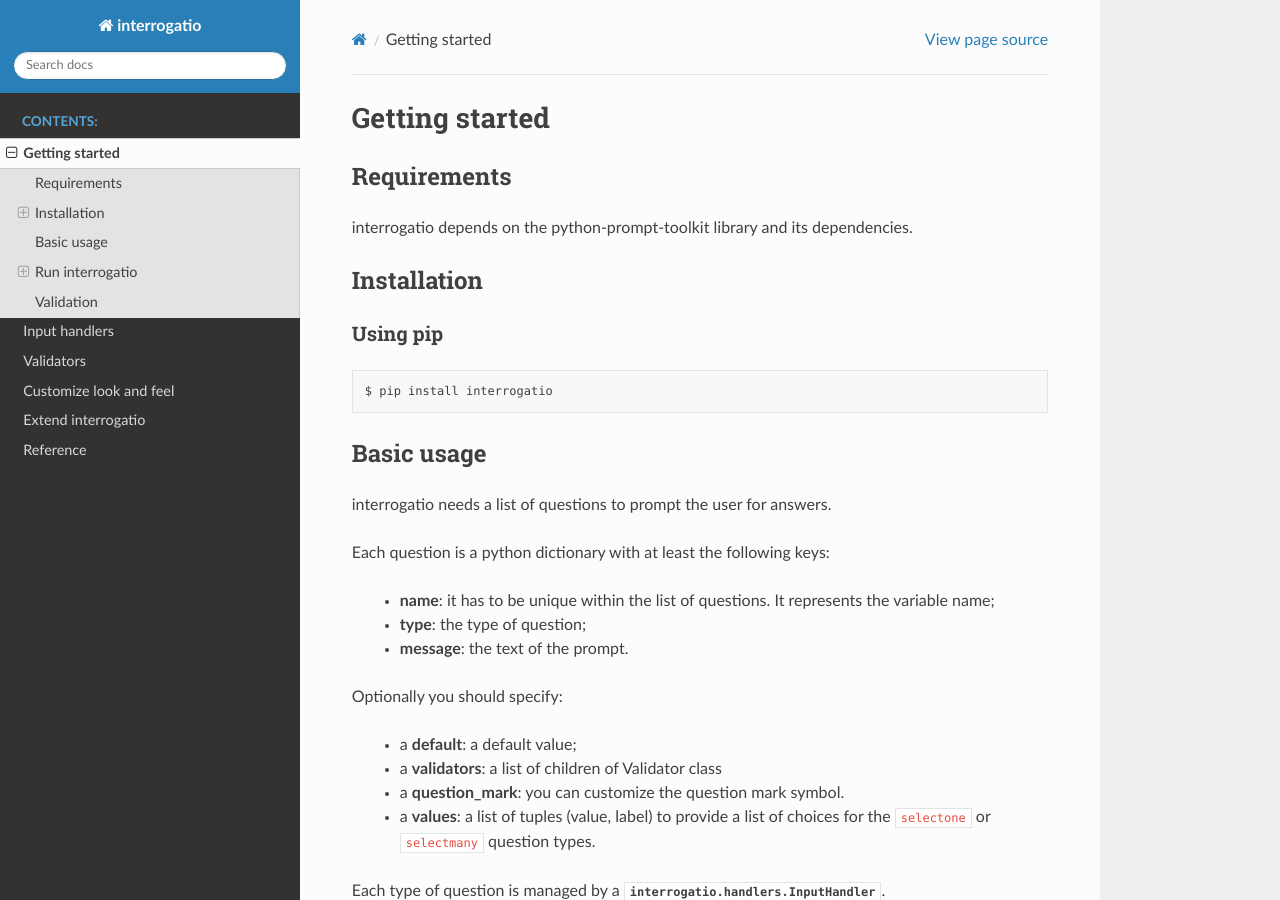
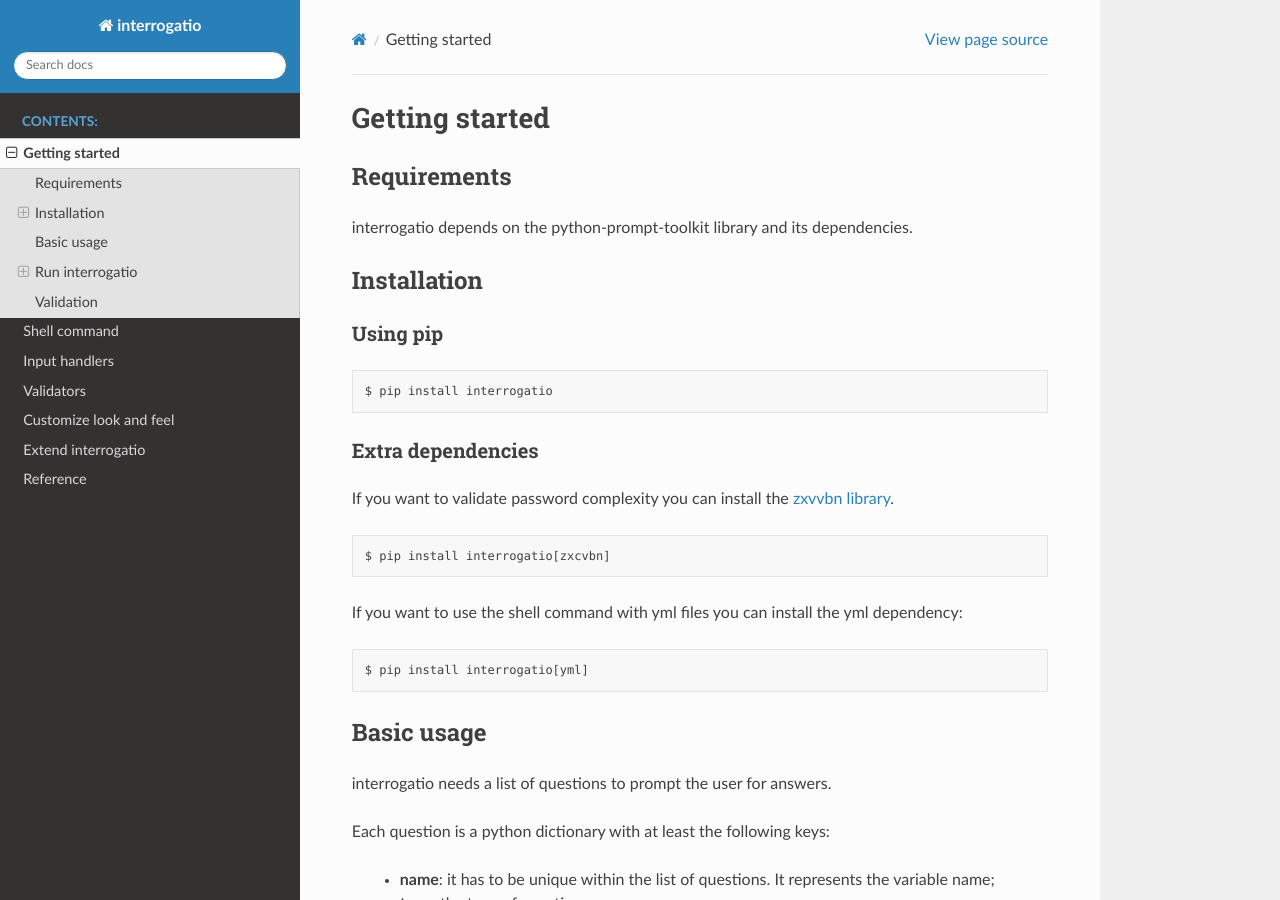
Before and after one commit to ffaraone/interrogatio, a Sphinx documentation site: the page built from docs/getting_started.rst, in a window 1280 px wide and 900 px high. Built offline with Sphinx 7.4.7 and the Read the Docs theme 2.0.0, drawn with Linux system fonts in a browser that asks for light colours.

Commit message:
wip docs

```diff
--- a/docs/getting_started.rst
+++ b/docs/getting_started.rst
@@ -16,6 +16,23 @@
 
     $ pip install interrogatio
 
+
+Extra dependencies
+^^^^^^^^^^^^^^^^^^
+
+If you want to validate password complexity you can install the
+`zxvvbn library <https://github.com/dwolfhub/zxcvbn-python>`_.
+
+::
+
+    $ pip install interrogatio[zxcvbn]
+
+If you want to use the shell command with yml files you can install the yml dependency:
+
+
+::
+
+    $ pip install interrogatio[yml]
 
 
 Basic usage
--- a/docs/index.rst
+++ b/docs/index.rst
@@ -26,6 +26,7 @@
    :caption: Contents:
 
    getting_started
+   shell_command
    input_handlers
    validators
    styling
```
Also changed, not shown: docs/shell_command.rst (added, +30 -0 lines).
